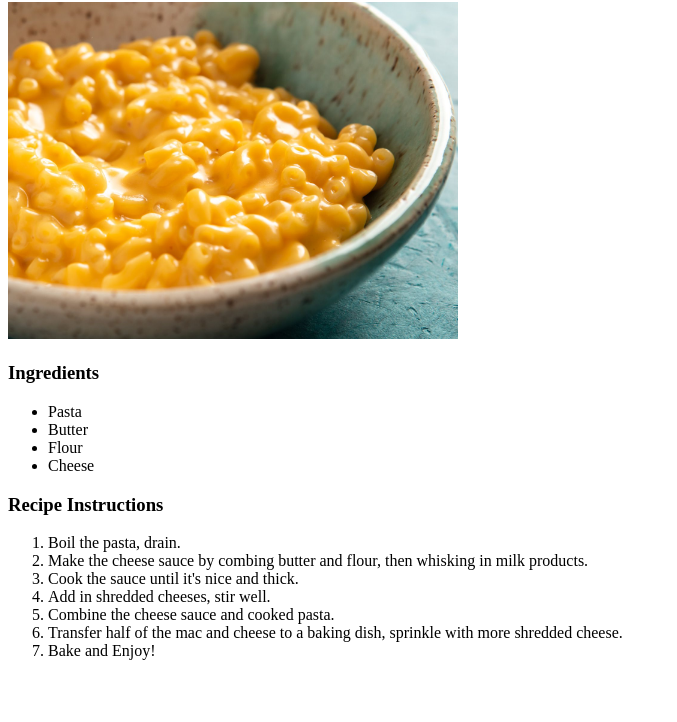
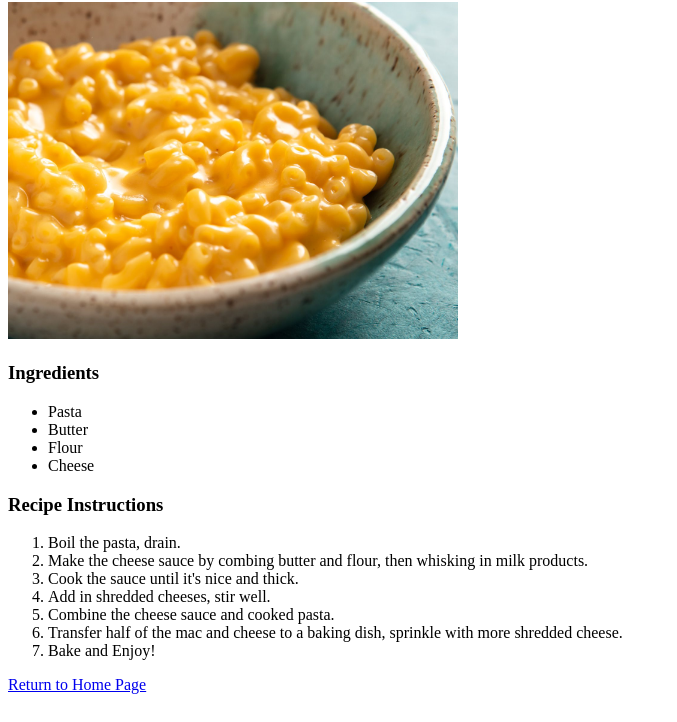
Before and after one commit to maxpajewski/odin-recipes, a plain HTML site: page recipes/macandcheese.html in a window 1280 px wide. Shown: the part 78-800 px from the top of the page, without its empty margins (0-677 px from the left). Drawn offline with Linux system fonts and the light colour scheme.

Commit message:
Add description to recipe pages

```diff
--- a/recipes/macandcheese.html
+++ b/recipes/macandcheese.html
@@ -30,5 +30,7 @@
         <li>Transfer half of the mac and cheese to a baking dish, sprinkle with more shredded cheese.</li>
         <li>Bake and Enjoy!</li>
     </ol>
+
+    <a href="../index.html">Return to Home Page</a>
 </body>
 </html>
```
Also changed, not shown: recipes/hamburger.html (+1 -1 lines), recipes/hotdog.html (+1 -1 lines), 1 other file.
